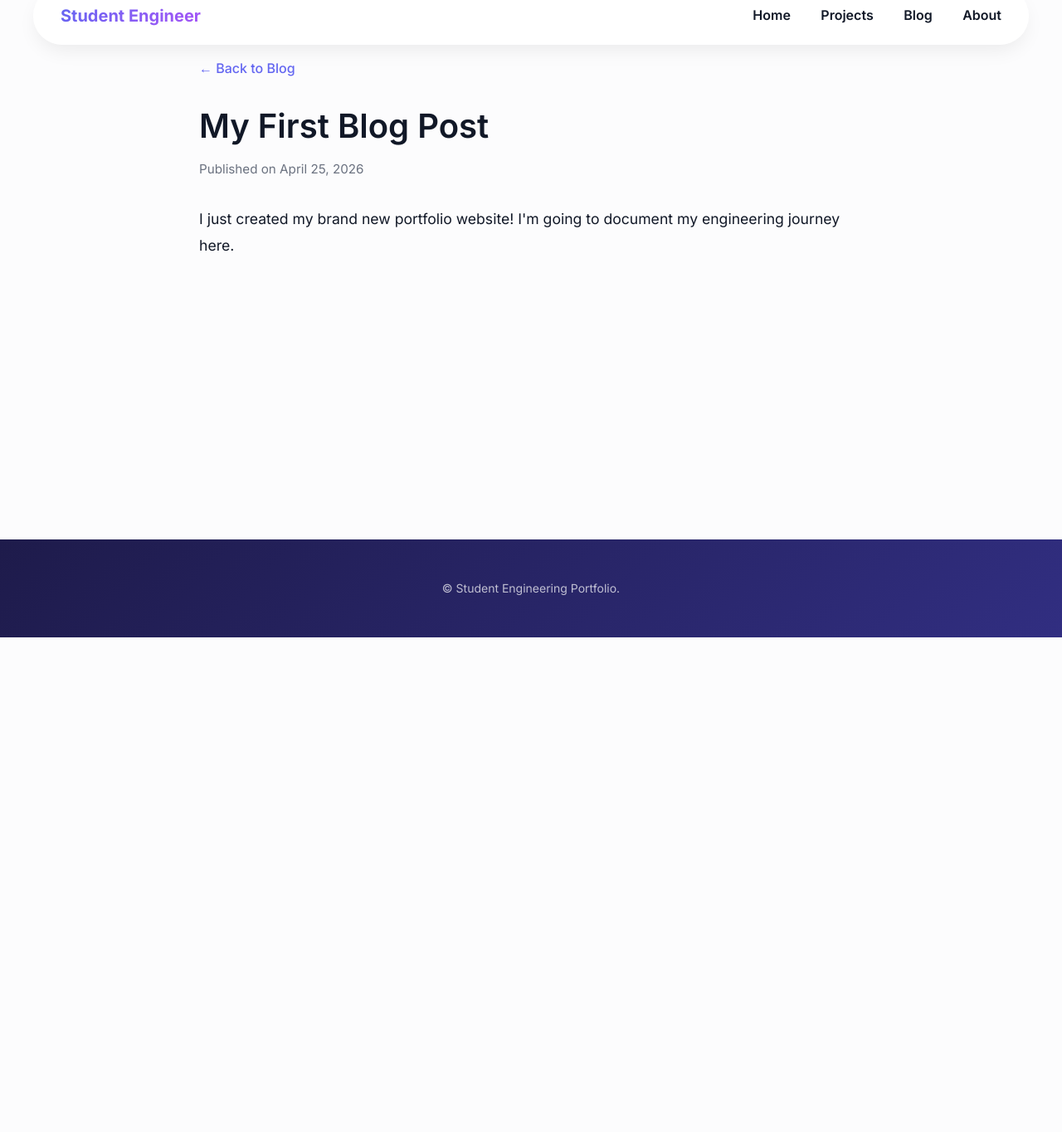
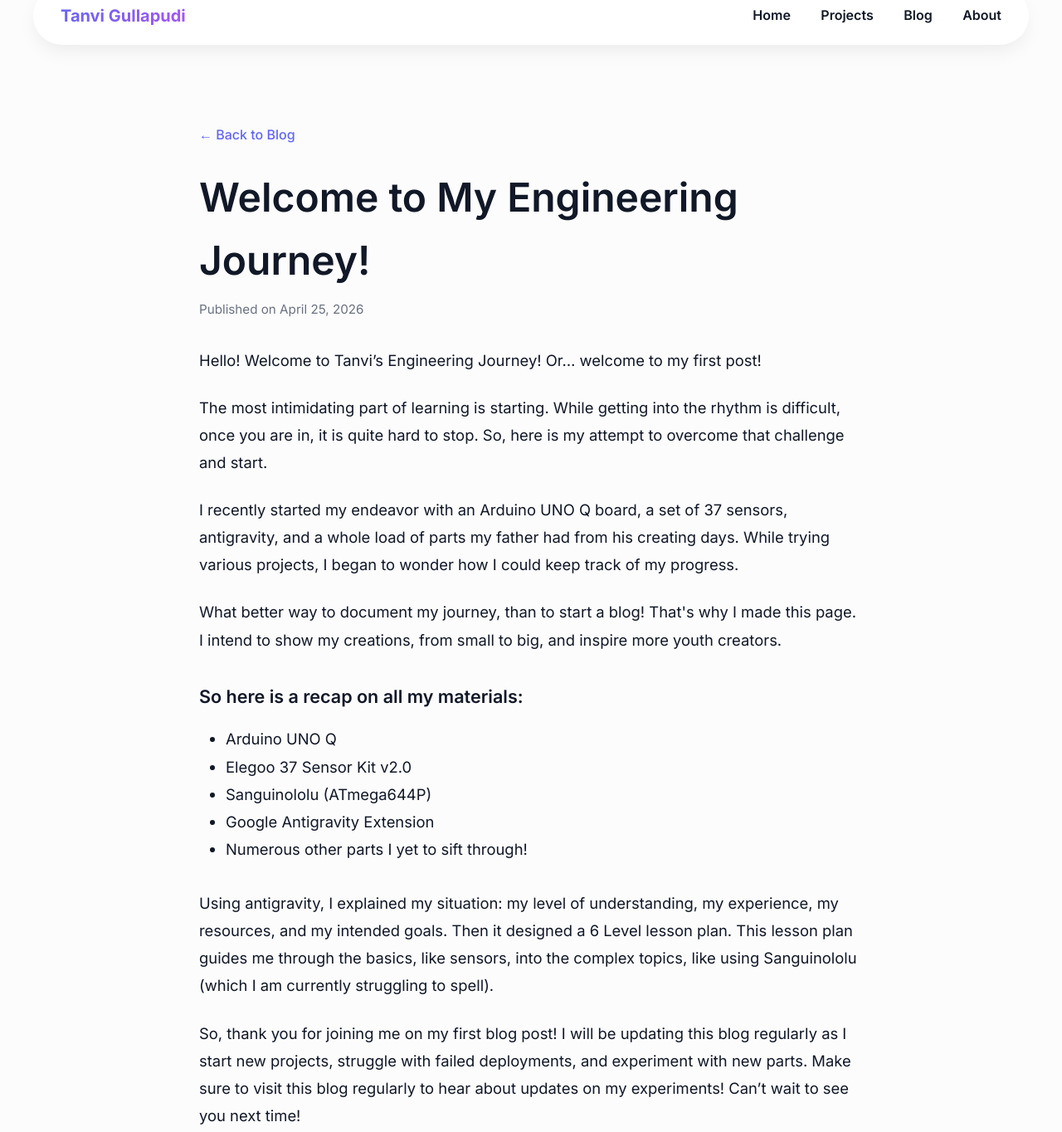
Before and after one commit to tnvgpd/arduino-blog, a plain HTML site: page blog-post-1.html in a window 1280 px wide. Shown: the part 32-1396 px from the top of the page at 83% size. Before the commit the page ends 800 px from the top, so only its background shows below. Drawn offline with Linux system fonts and the light colour scheme.

Commit message:
Publish first blog post: Welcome to My Engineering Journey

```diff
--- a/blog-post-1.html
+++ b/blog-post-1.html
@@ -3,7 +3,7 @@
 <head>
   <meta charset="UTF-8">
   <meta name="viewport" content="width=device-width, initial-scale=1.0">
-  <title>My First Blog Post - Engineering Portfolio</title>
+  <title>Welcome to My Engineering Journey! - Tanvi's Portfolio</title>
   <link rel="stylesheet" href="style.css">
   <link href="https://fonts.googleapis.com/css2?family=Inter:wght@400;500;600;700&display=swap" rel="stylesheet">
   <!-- Dynamic scripts for page transitions and data -->
@@ -12,7 +12,7 @@
 </head>
 <body>
   <nav class="navbar">
-    <div class="nav-brand">Student Engineer</div>
+    <div class="nav-brand">Tanvi Gullapudi</div>
     <div class="nav-links">
       <a href="index.html">Home</a>
       <a href="projects.html">Projects</a>
@@ -22,23 +22,42 @@
   </nav>
 
   <section class="section article-page">
-    <div class="container" style="max-width: 800px;">
+    <div class="container" style="max-width: 800px; margin-top: 5rem;">
       <a href="blog.html" class="back-link">&larr; Back to Blog</a>
 
-      <div class="article-header">
-        <h1 class="article-title">My First Blog Post</h1>
-        <p class="article-meta">Published on April 25, 2026</p>
+      <div class="article-header" style="margin-bottom: 2rem;">
+        <h1 class="article-title" style="margin-bottom: 0.5rem; font-size: 3rem;">Welcome to My Engineering Journey!</h1>
+        <p class="article-meta" style="color: var(--text-muted);">Published on April 25, 2026</p>
       </div>
 
-      <div class="article-content">
-        <p>I just created my brand new portfolio website! I'm going to document my engineering journey here.</p>
+      <div class="article-content" style="font-size: 1.15rem; line-height: 1.8;">
+        <p>Hello! Welcome to Tanvi’s Engineering Journey! Or… welcome to my first post!</p>
+
+        <p>The most intimidating part of learning is starting. While getting into the rhythm is difficult, once you are in, it is quite hard to stop. So, here is my attempt to overcome that challenge and start.</p>
+
+        <p>I recently started my endeavor with an Arduino UNO Q board, a set of 37 sensors, antigravity, and a whole load of parts my father had from his creating days. While trying various projects, I began to wonder how I could keep track of my progress.</p>
+
+        <p>What better way to document my journey, than to start a blog! That's why I made this page. I intend to show my creations, from small to big, and inspire more youth creators.</p>
+
+        <h3 style="margin-top: 2rem; margin-bottom: 1rem; color: var(--text-dark);">So here is a recap on all my materials:</h3>
+        <ul style="margin-left: 2rem; margin-bottom: 2rem;">
+          <li>Arduino UNO Q</li>
+          <li>Elegoo 37 Sensor Kit v2.0</li>
+          <li>Sanguinololu (ATmega644P)</li>
+          <li>Google Antigravity Extension</li>
+          <li>Numerous other parts I yet to sift through!</li>
+        </ul>
+
+        <p>Using antigravity, I explained my situation: my level of understanding, my experience, my resources, and my intended goals. Then it designed a 6 Level lesson plan. This lesson plan guides me through the basics, like sensors, into the complex topics, like using Sanguinololu (which I am currently struggling to spell).</p>
+
+        <p>So, thank you for joining me on my first blog post! I will be updating this blog regularly as I start new projects, struggle with failed deployments, and experiment with new parts. Make sure to visit this blog regularly to hear about updates on my experiments! Can’t wait to see you next time!</p>
       </div>
     </div>
   </section>
 
   <footer>
     <div class="container">
-      <p>&copy; Student Engineering Portfolio.</p>
+      <p>&copy; 2026 Tanvi Gullapudi.</p>
     </div>
   </footer>
 </body>
--- a/data.js
+++ b/data.js
@@ -15,9 +15,9 @@ const myProjects = [
 
 const myBlogs = [
   {
-    title: "My First Blog Post",
+    title: "Welcome to My Engineering Journey!",
     date: "April 25, 2026",
-    summary: "I just built my brand new portfolio website to track my engineering progress!",
+    summary: "The most intimidating part of learning is starting. Here is my attempt to overcome that challenge and document my Arduino journey.",
     link: "blog-post-1.html"
   },
   {
```
